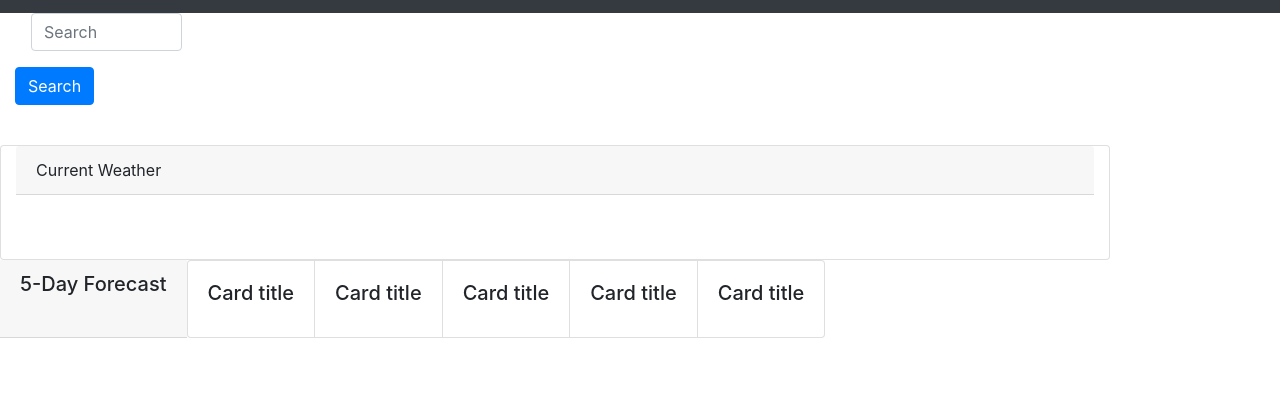
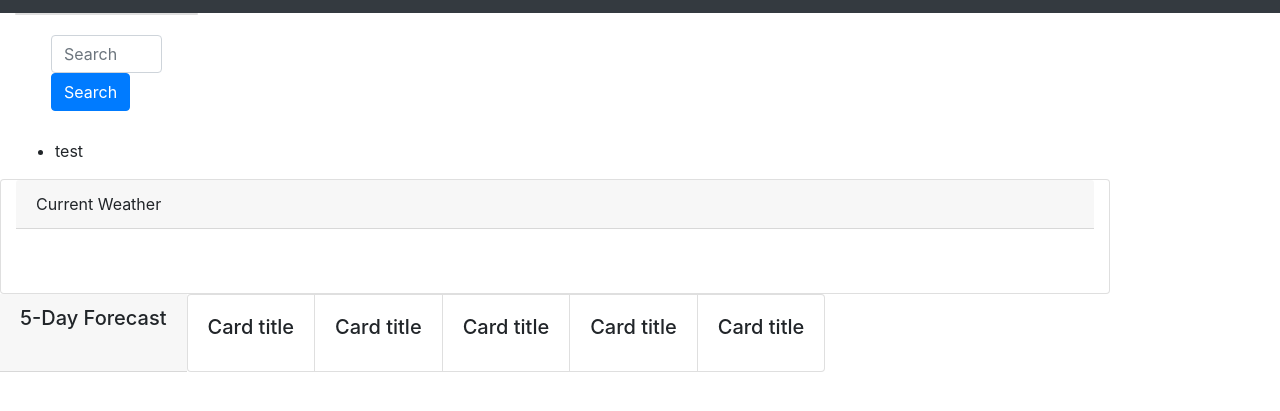
Before and after one commit to AlignSD/4Castr, a plain HTML site: page index.html in a window 1280 px wide. Shown: the part 51-462 px from the top of the page. Drawn offline with nearby package versions, Linux system fonts and the light colour scheme; no server answers.

Commit message:
got UV index working partially need to figure out how to have colors display

```diff
--- a/index.html
+++ b/index.html
@@ -18,18 +18,22 @@
     <div class="container-fluid">
         <div class="row">
             <div class="col-sm-3 col-md-2 sidebar" id="search-card">
-                <form class="form-group mx-auto">
-                    <div class="form-group mx-sm-3">
+                <div class="card text-left"></div>
+                    <div class="card-body mx-sm-3">
+
                         <input type="text" class="form-control" id="get-weather" placeholder="Search">
+                        <button type="submit" class="btn btn-primary mb-2" id="run-search">Search</button>
                     </div>
-                    <button type="submit" class="btn btn-primary mb-2" id='run-search'>Search</button>
-                </form>
+
+
 
 
                    <!-- city search container -->
                     <div class="invalid-message">
-                      <div class="list-group" id="list-tab" role="tablist">
-                          <ul id="search-list"></ul>
+                      <div class="search-data">
+                          <ul id="search-list">
+                            <li>test</li>
+                          </ul>
                           </ul>
                       </div>
                   </div>
@@ -48,6 +52,7 @@
                     <div class="temp"></div>
                     <div class="humidity"></div>
                     <div class="wind"></div>
+                    <div class="index"></div>
                 </div>
               </div>
               <!-- 5 day forecast section -->
--- a/script.js
+++ b/script.js
@@ -11,8 +11,10 @@ function currentWeather() {
   }).then(function (data) {
     //set a value for the current UV index.
     index = data.value;
+    console.log(data);
     //clear search field
     $('.city').val(" ");
+    $('.index').text("UV: "+ index);
     //display results
     displayDashbord();
     displaySearchedList();
@@ -40,7 +42,7 @@ $.ajax({
     // inputs wind speed text
     $(".wind").text("Wind Speed: " + response.wind.speed + " MPH");
     // UV Index
-    $('.index').text("UV: "+ index);
+
     // inputs icon pic
     $("#wicon").attr("src", iconUrl);
 
@@ -147,7 +149,7 @@ $("button").on("click", function(event) {
   }
 
     function renderCities() {
-      $(".search-data").prepend("<p>" + city + "</p>");
+      $(".search-data").prepend("<p>" + cities + "</p>");
     }
 
     var queryURL =
@@ -253,6 +255,7 @@ $("button").on("click", function(event) {
 function getCities(){
   var getCity = localStorage.getItem("cities");
   console.log(getCity);
+
 }
 
 
```
